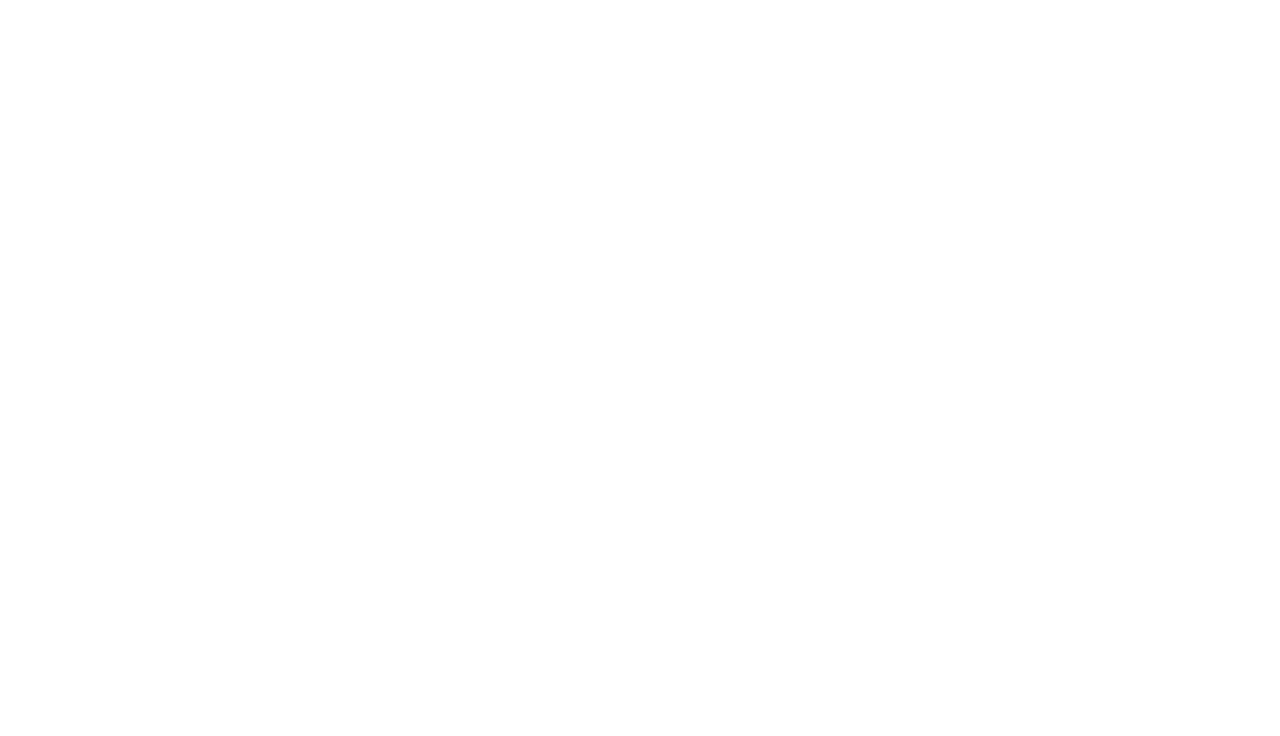
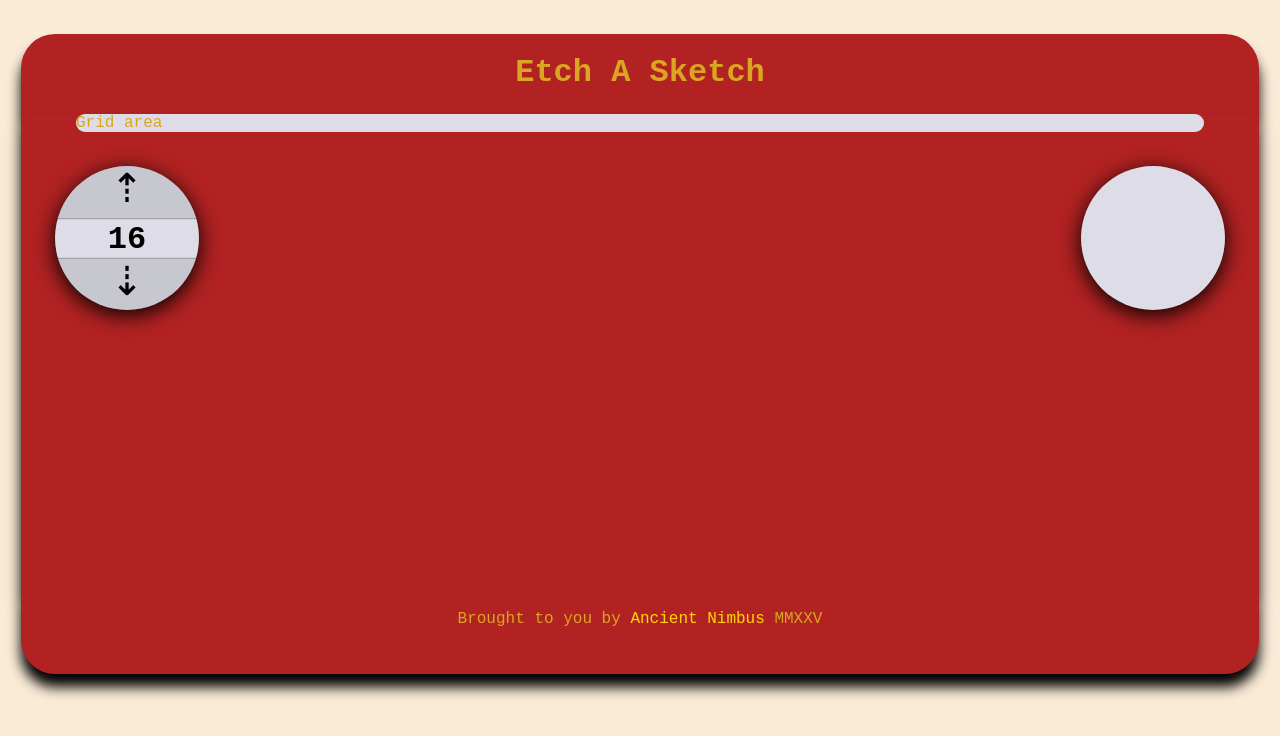
Before and after one commit to AncientNimbus/etch-a-sketch-js, a plain HTML site: page index.html in a window 1280 px wide. Drawn offline with Linux system fonts and the light colour scheme.

Commit message:
feat: Add initial HTML structure and styles
Add general layout for the sketch pad, set the color and buttons layout
to match the authentic look of the toy itself.
Add header, main and footer section.

```diff
--- a/css/style.css
+++ b/css/style.css
@@ -0,0 +1,94 @@
+body {
+  font-family: "Courier New", Courier, monospace;
+  background-color: antiquewhite;
+  margin: 34px 21px;
+}
+
+a {
+  color: gold;
+  text-decoration: none;
+}
+
+a:hover {
+  text-decoration: underline;
+}
+
+header,
+footer,
+main {
+  background-color: firebrick;
+  color: goldenrod;
+  box-shadow: 0px 13px 13px black;
+}
+
+header,
+footer {
+  min-height: 10vh;
+  display: flex;
+  justify-content: center;
+  text-align: center;
+  border-radius: 0 0 34px 34px;
+}
+
+header {
+  border-radius: 34px 34px 0 0;
+}
+
+main {
+  min-height: 60vh;
+}
+
+.canvas {
+  background-color: rgb(222, 221, 231);
+  border-radius: 34px;
+  margin: 0 55px;
+}
+
+.controls {
+  margin: 34px 34px;
+  display: flex;
+  justify-content: space-between;
+}
+
+#dial-l,
+#dial-r {
+  height: 144px;
+  width: 144px;
+  background-color: rgb(222, 221, 231);
+  border-radius: 50%;
+  box-shadow: 0px 5px 21px black;
+}
+
+#dial-l {
+  display: flex;
+  flex-direction: column;
+  justify-content: center;
+  align-items: center;
+  overflow: hidden;
+}
+
+#dial-l button {
+  background: rgba(0, 0, 0, 0.1);
+  width: 9rem;
+  height: 4.5rem;
+  font-size: 2.5rem;
+  border: 0px;
+}
+
+#increase-size {
+  border-radius: 10rem 10rem 0 0;
+}
+
+#decrease-size {
+  border-radius: 0 0 10rem 10rem;
+}
+
+#grid-size {
+  padding-top: 4px;
+  width: 10rem;
+  color: black;
+  font-size: 2rem;
+  font-weight: bold;
+  text-align: center;
+  box-shadow: 0px 0px 2px black inset;
+}
--- a/index.html
+++ b/index.html
@@ -8,5 +8,26 @@
     <link rel="Stylesheet" href="./css/style.css" />
     <script src="./js/javascript.js" defer></script>
   </head>
-  <body></body>
+  <body>
+    <header>
+      <h1>Etch A Sketch</h1>
+    </header>
+    <main>
+      <div class="canvas"></div>
+      <div class="controls">
+        <div id="dial-l">
+          <button class="action-btn" id="increase-size">&#x21E1;</button>
+          <div id="grid-size">16</div>
+          <button class="action-btn" id="decrease-size">&#x21E3;</button>
+        </div>
+        <div id="dial-r"></div>
+      </div>
+    </main>
+    <footer>
+      <p>
+        Brought to you by
+        <a href="https://github.com/AncientNimbus">Ancient Nimbus</a> MMXXV
+      </p>
+    </footer>
+  </body>
 </html>
--- a/js/javascript.js
+++ b/js/javascript.js
@@ -0,0 +1,3 @@
+const canvas = document.querySelector(".canvas");
+
+canvas.textContent = "Grid area";
```
